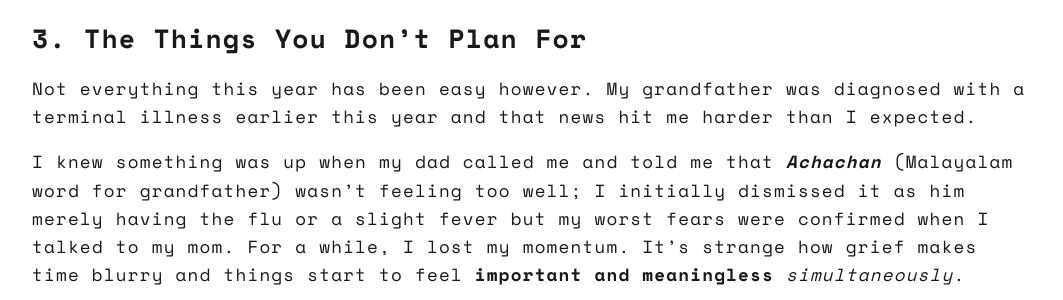
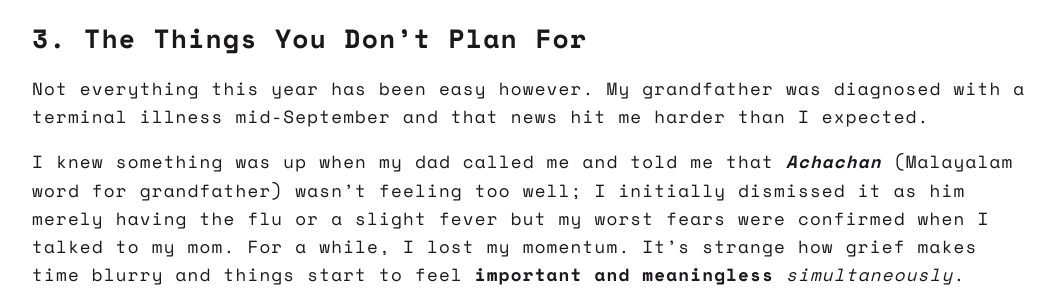
Before and after one commit to navunni/navunni.github.io, a Jekyll site: the page built from _posts/2025-11-02-between-deadlines-and-dreams.md, in a window 1280 px wide. Shown: the part 1543-1843 px from the top of the page, without its empty margins (108-1171 px from the left). Built offline with Jekyll 4.4.1, drawn with Linux system fonts in a browser that asks for light colours.

Commit message:
mid-september, wasn't early in the year

```diff
--- a/_posts/2025-11-02-between-deadlines-and-dreams.md
+++ b/_posts/2025-11-02-between-deadlines-and-dreams.md
@@ -29,7 +29,7 @@ And then the biggest piece of news: my [first Malayalam film song](https://open.
 
 ## 3. The Things You Don't Plan For
 
-Not everything this year has been easy however. My grandfather was diagnosed with a terminal illness earlier this year and that news hit me harder than I expected.
+Not everything this year has been easy however. My grandfather was diagnosed with a terminal illness mid-September and that news hit me harder than I expected.
 
 I knew something was up when my dad called me and told me that ***Achachan*** (Malayalam word for grandfather) wasn't feeling too well; I initially dismissed it as him merely having the flu or a slight fever but my worst fears were confirmed when I talked to my mom. For a while, I lost my momentum. It's strange how grief makes time blurry and things start to feel **important and meaningless** *simultaneously*.
 
```
